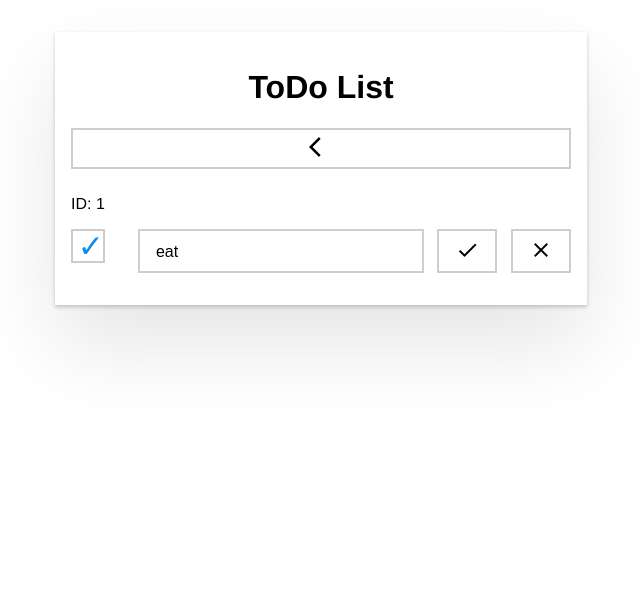
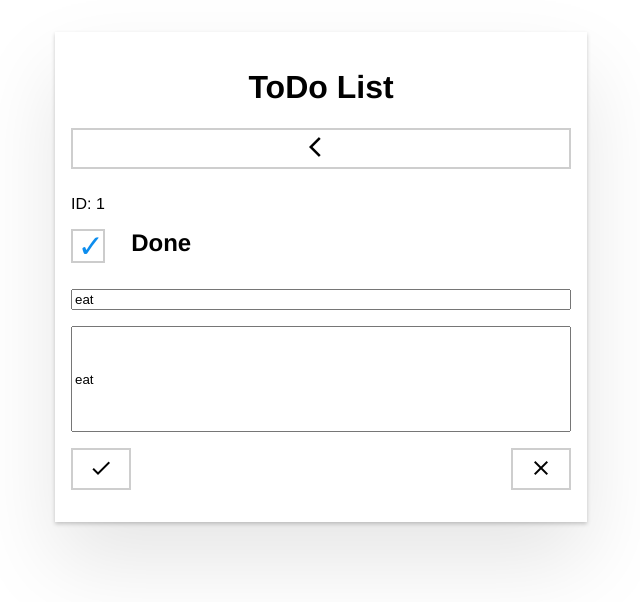
Before and after one commit to aiiiitg/angular-ivy-juuzzy, an Angular app: page /item/1 in a window 1280 px wide. Shown: the top 602 px of the page, without its empty margins (319-959 px from the left). Built offline with nearby package versions, Linux system fonts and the light colour scheme.

Commit message:
2 files modified

```diff
--- a/src/app/item/item.component.html
+++ b/src/app/item/item.component.html
@@ -30,12 +30,17 @@
 
 <!-- detail view  -->
 <div *ngIf="view==='detail'">
-  <div class="btn-wrapper">
     <input [id]="item.description" type="checkbox" (change)="item.done = !item.done" [checked]="item.done" />
-    <label [for]="item.description">&nbsp;</label>
-    <input class="in_edit" placeholder="edit item" [value]="item.description" #editedItem (keyup.enter)="saveItem(editedItem.value)">
-    <button class="btn_min" (click)="saveItem(editedItem.value)"><mat-icon aria-hidden="false" aria-label="Accept">check</mat-icon></button>
-    <button class="btn_min" (click)="editable = !editable"><mat-icon aria-hidden="false" aria-label="Cancel">close</mat-icon></button>
+    <label [for]="item.description">&nbsp; Done</label>
+    <div class="btn-wrapper">
+      <input class="in_edit_max" placeholder="edit item" [value]="item.description" #editedItem (keyup.enter)="saveItem(editedItem.value)">
+    </div>
+    <div class="btn-wrapper">
+      <input class="in_edit_max_multi" placeholder="edit item" [value]="item.description" #editedItem (keyup.enter)="saveItem(editedItem.value)">
+    </div>
+    <div class="btn-wrapper">
+      <button class="btn_min" (click)="saveItem(editedItem.value)"><mat-icon aria-hidden="false" aria-label="Accept">check</mat-icon></button>
+      <button class="btn_min" (click)="editable = !editable"><mat-icon aria-hidden="false" aria-label="Cancel">close</mat-icon></button>
   </div>
 </div>
 </div>
--- a/src/styles.css
+++ b/src/styles.css
@@ -12,7 +12,7 @@ body {
   margin-bottom: .5rem;
 }
 
-.btn, .btn_min, .btn_max, .in_edit {
+.btn, .btn_min, .btn_max, .in_edit, in_edit_max, in_edit_max_multi {
   color: #000;
   background-color: #fff;
   border: 2px solid #cecece;
@@ -45,6 +45,12 @@ body {
 }
 .in_edit{
   width: 50%;
+}
+.in_edit_max, .in_edit_max_multi{
+  width: 100%;
+}
+.in_edit_max_multi{
+  height: 100px;
 }
 
 .btn-primary {
```
